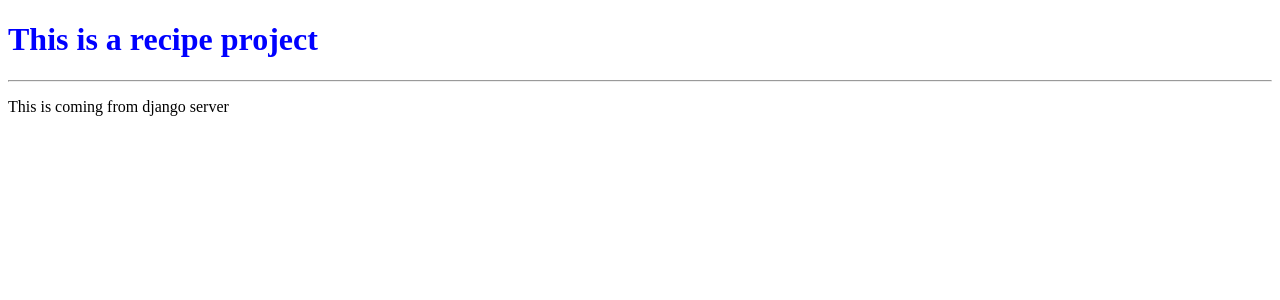
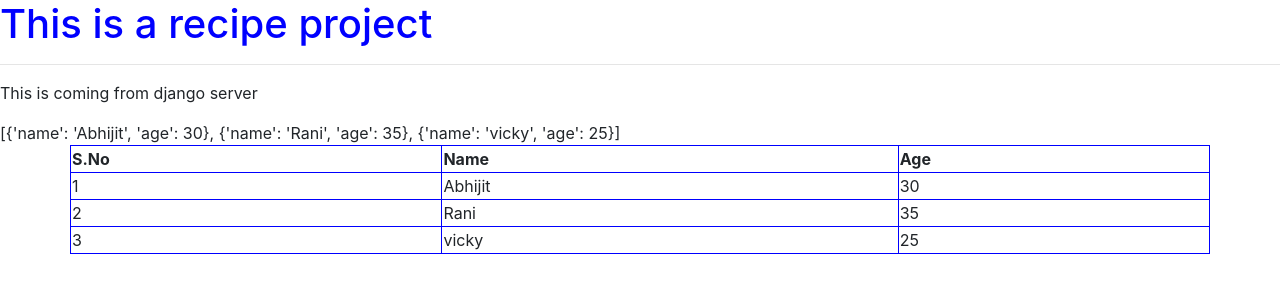
Before and after one commit to Hasireddy/Recipe-project-django, a Django app: page / in a window 1280 px wide. Shown: the top 300 px of the page. Run offline with Django 5.2, Linux system fonts and the light colour scheme.

Commit message:
data in table rendered using for loop

```diff
--- a/recipeProject/home/templates/index.html
+++ b/recipeProject/home/templates/index.html
@@ -3,11 +3,32 @@
 <head>
     <meta charset="UTF-8">
     <meta name="viewport" content="width=device-width, initial-scale=1.0">
+    <link rel="stylesheet" href="https://cdn.jsdelivr.net/npm/bootstrap@4.4.1/dist/css/bootstrap.min.css" integrity="sha384-Vkoo8x4CGsO3+Hhxv8T/Q5PaXtkKtu6ug5TOeNV6gBiFeWPGFN9MuhOf23Q9Ifjh" crossorigin="anonymous">
     <title>Recipe Project</title>
+    <style>
+        table,th,td{
+            border:1px solid blue;
+        }
+    </style>
 </head>
 <body>
     <h1 style="color:blue">This is a recipe project</h1>
      <hr>
 <p>This is coming from django server</p>
+{{peoples}}
+<table class="container">
+    <tr>
+        <th>S.No</th>
+        <th>Name</th>
+        <th>Age</th>
+    </tr>
+    {% for people in peoples %}
+    <tr>
+        <td>{{forloop.counter}}</td>
+        <td>{{people.name}}</td>
+        <td>{{people.age}}</td>
+    </tr>
+    {% endfor %}
+</table>
 </body>
 </html>
--- a/recipeProject/home/views.py
+++ b/recipeProject/home/views.py
@@ -10,4 +10,13 @@ from django.http import HttpResponse
 
 
 def home(request):
-    return render(request,'index.html')
+    peoples = [
+        {'name':'Abhijit','age':30},
+        {'name':'Rani','age':35},
+        {'name':'vicky','age':25}
+    ]
+
+    for people in peoples:
+        print(people)
+
+    return render(request,'index.html',context = {'peoples':peoples})
```
